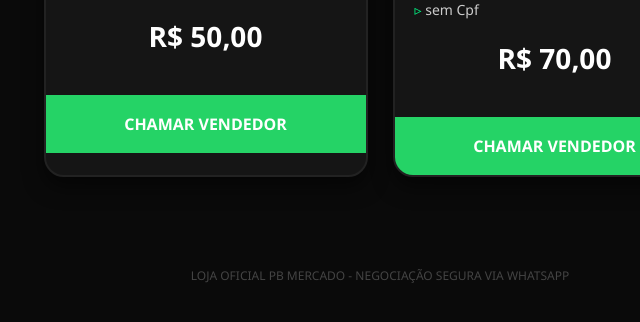
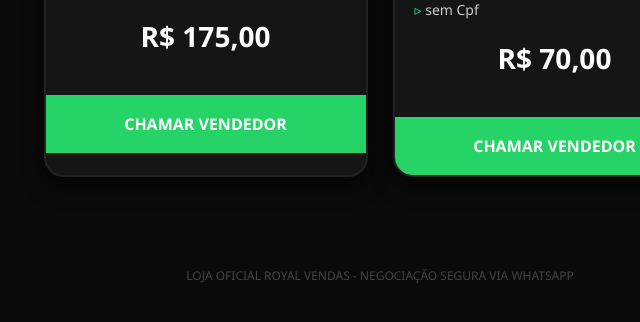
Before and after one commit to diasbreno835-sudo/pb-market, a plain HTML site: page index.html in a window 1280 px wide. Shown: the part 502-824 px from the top of the page, 260-900 px from the left. Drawn offline with Linux system fonts and the light colour scheme.

Commit message:
Update index.html

```diff
--- a/index.html
+++ b/index.html
@@ -124,7 +124,7 @@
                 <li>Personagens permanente</li>
                 <li>Troca de Nick Disponível/2passes</li>
             </ul>
-            <span class="price-tag">R$ 50,00</span>
+            <span class="price-tag">R$ 175,00</span>
         </div>
         <a href="https://wa.me/5511919549977?text=Olá, vi no site a conta Coronel 5 e tenho interesse!" class="btn-vendedor" target="_blank">
             Chamar Vendedor
@@ -150,7 +150,7 @@
 </div>
 
 <footer style="padding: 50px; color: #444; text-align: center; font-size: 12px;">
-    LOJA OFICIAL PB MERCADO - NEGOCIAÇÃO SEGURA VIA WHATSAPP
+    LOJA OFICIAL ROYAL VENDAS - NEGOCIAÇÃO SEGURA VIA WHATSAPP
 </footer>
 
 </body>
```
